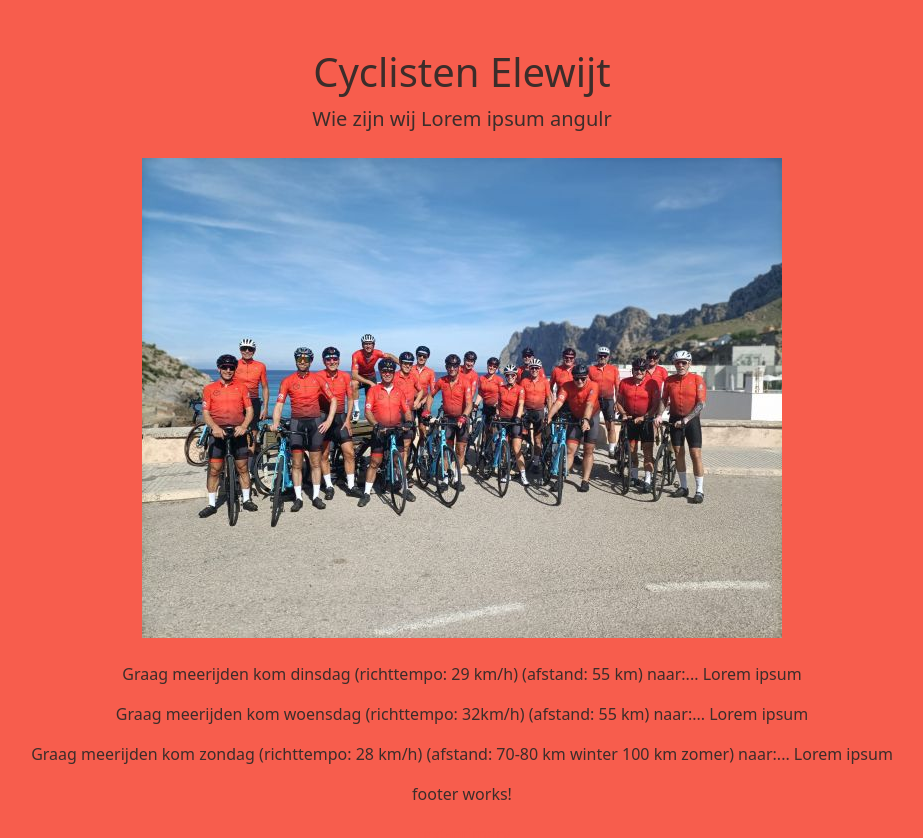
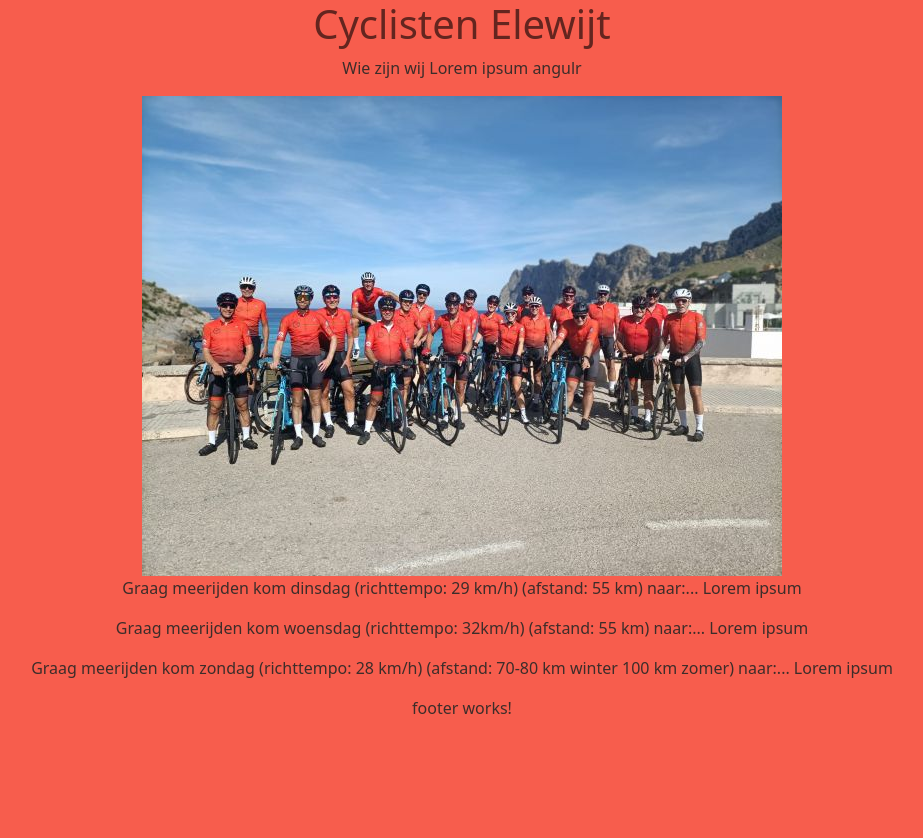
Before and after one commit to timaar/CyclistenElewijt, an Angular app: page / in a window 1280 px wide. Shown: the top 838 px of the page, without its empty margins (178-1101 px from the left). After the commit the page ends 800 px from the top, so only its background shows below. Built offline with nearby package versions, Linux system fonts and the light colour scheme.

Commit message:
feat() using ng bootstrap

```diff
--- a/src/app/app.component.html
+++ b/src/app/app.component.html
@@ -1,11 +1,11 @@
 <div class="container text-center">
-  <h1 class="mt-5">Cyclisten Elewijt</h1>
-  <p class="lead">Wie zijn wij Lorem ipsum angulr</p>
-  <div class="my-4">
-    <img src="images/cyclistenweb.jpg" alt="A description of the image" class="img-fluid">
-  </div>
-  <p class="mat-body-1">Graag meerijden kom dinsdag (richttempo: 29 km/h) (afstand: 55 km) naar:... Lorem ipsum</p>
-  <p class="mat-caption">Graag meerijden kom woensdag (richttempo: 32km/h) (afstand: 55 km) naar:... Lorem ipsum</p>
-  <p class="mat-headline">Graag meerijden kom zondag (richttempo: 28 km/h) (afstand: 70-80 km winter 100 km zomer) naar:... Lorem ipsum</p>
+  <h1 class="text-primary-emphasis">Cyclisten Elewijt</h1>
+  <p class="text-body-primary">Wie zijn wij Lorem ipsum angulr</p>
+
+  <img src="images/cyclistenweb.jpg" alt="A description of the image" class="img-fluid">
+
+  <p class="text-body-primary">Graag meerijden kom dinsdag (richttempo: 29 km/h) (afstand: 55 km) naar:... Lorem ipsum</p>
+  <p class="text-body-primary">Graag meerijden kom woensdag (richttempo: 32km/h) (afstand: 55 km) naar:... Lorem ipsum</p>
+  <p class="text-body-primary">Graag meerijden kom zondag (richttempo: 28 km/h) (afstand: 70-80 km winter 100 km zomer) naar:... Lorem ipsum</p>
   <app-footer></app-footer>
 </div>
--- a/src/app/footer/footer.component.html
+++ b/src/app/footer/footer.component.html
@@ -1,3 +1 @@
 <p>footer works!</p>
-
-<p class="text-primary">.text-primary</p>
--- a/src/styles.scss
+++ b/src/styles.scss
@@ -24,7 +24,3 @@ $gray-900: map-get(map-get($_palettes, neutral), 20);
 
 // Import Bootstrap SCSS file after defining custom variables
 @import 'bootstrap/scss/bootstrap';
-
-body {
-  //background-color: #ff6352; // Optional body color for testing
-}
```
